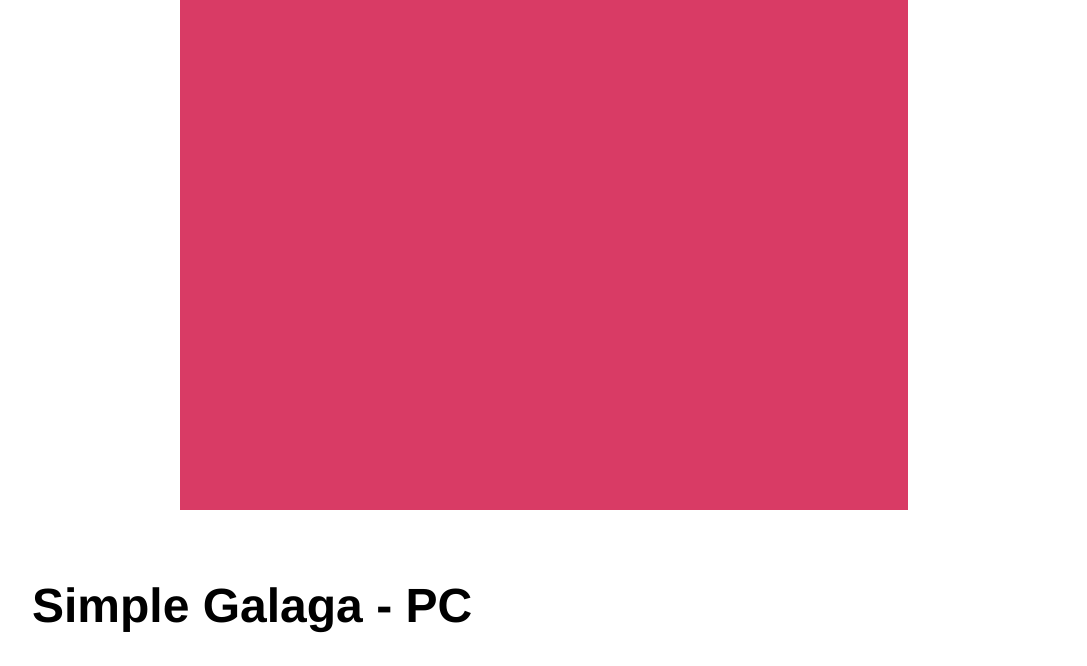
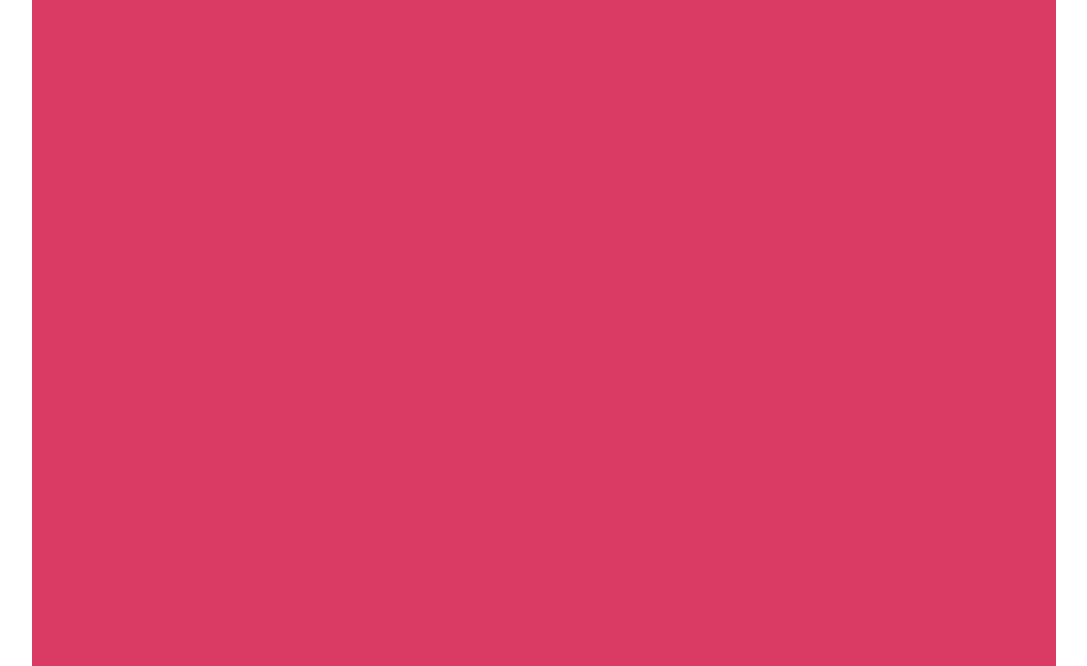
Before and after one commit to afleshner/afleshner.github.io, a Jekyll site: the page built from universitysolo/index.html, in a window 1280 px wide. Shown: the part 789-1455 px from the top of the page, without its empty margins (96-1183 px from the left). Built offline with Jekyll 4.4.1, drawn with Linux system fonts in a browser that asks for light colours; grey boxes are pictures that could not be loaded.

Commit message:
Update main.css

```diff
--- a/css/main.css
+++ b/css/main.css
@@ -125,8 +125,8 @@ ul.posts li {
 
 #slideshow {
   overflow: hidden;
-  height: 510px;
-  width: 728px;
+  width: 100%;
+  padding-bottom: 56.25%;
   margin: 0 auto;
 }
 
```
